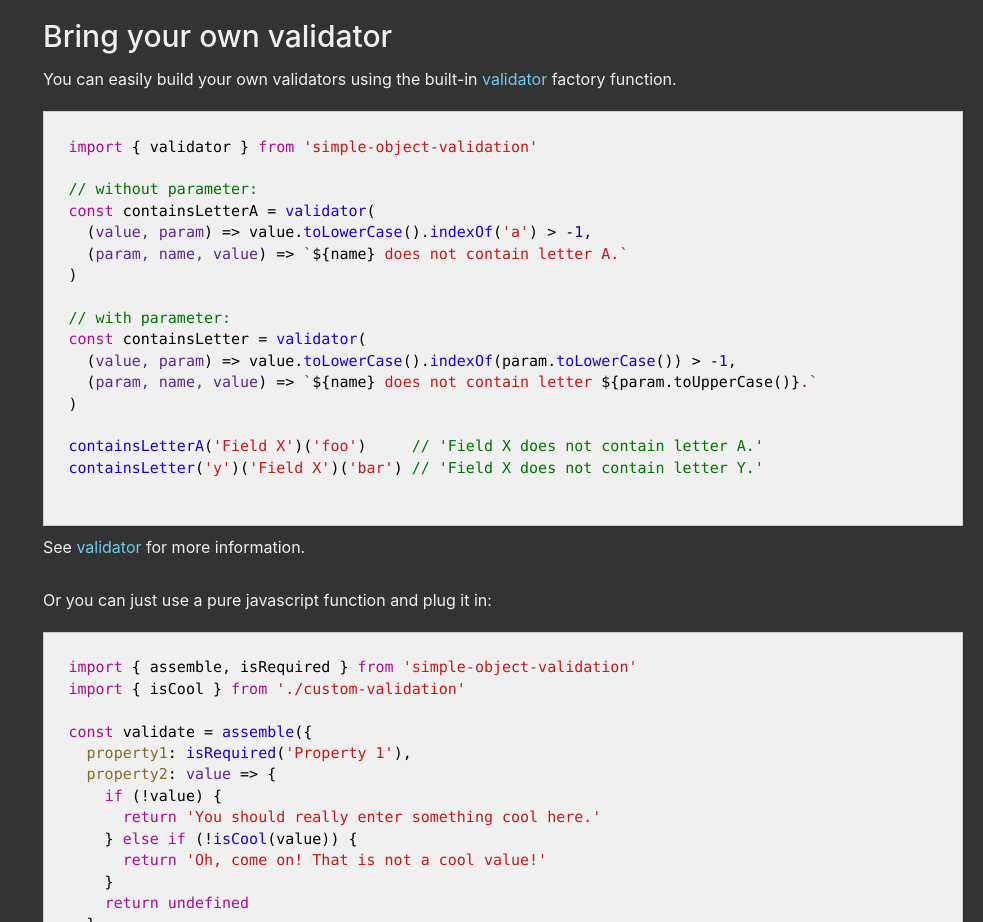
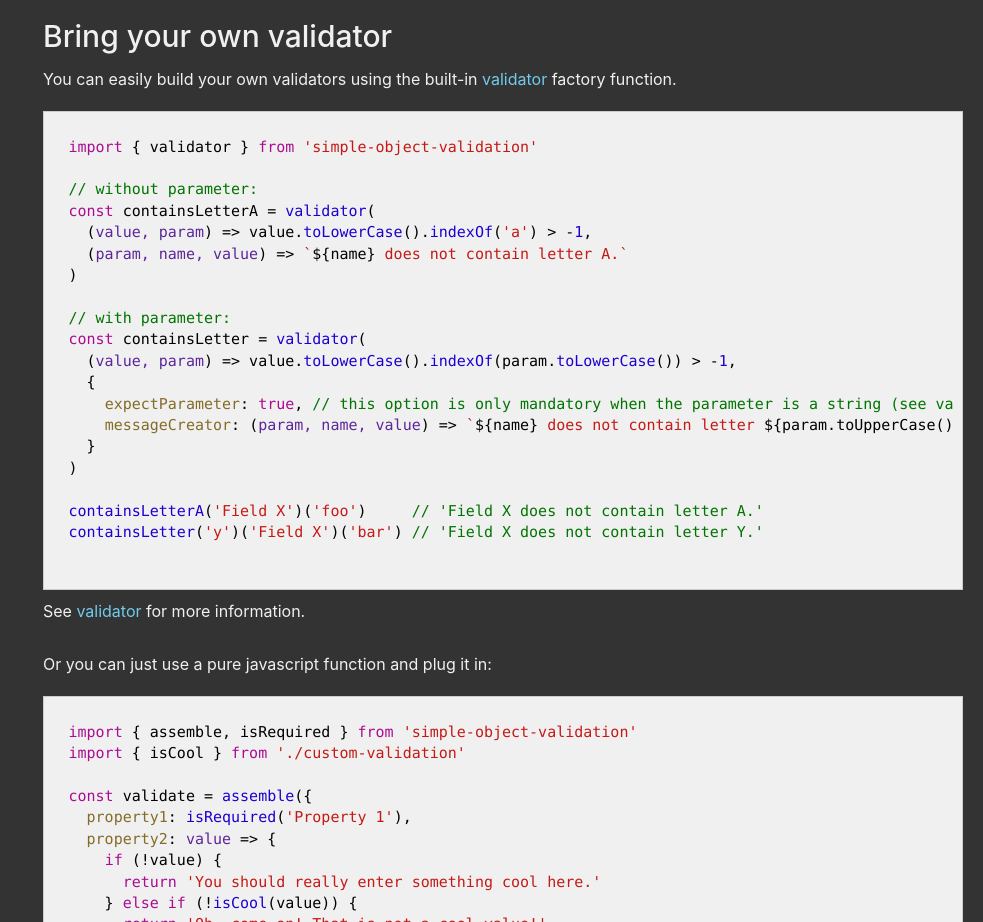
Before and after one commit to madcat23/simple-object-validation, a website built with webpack: page docs/index.html in a window 1280 px wide. Shown: the part 3640-4562 px from the top of the page, without its empty margins (297-1280 px from the left). Built offline with nearby package versions, Linux system fonts and the light colour scheme.

Commit message:
Fixed docs

```diff
--- a/docs/index.html
+++ b/docs/index.html
@@ -269,7 +269,10 @@
 // with parameter:
 const containsLetter = validator(
   (value, param) => value.toLowerCase().indexOf(param.toLowerCase()) > -1,
-  (param, name, value) => `${name} does not contain letter ${param.toUpperCase()}.`
+  {
+    expectParameter: true, // this option is only mandatory when the parameter is a string (see validator for more information)
+    messageCreator: (param, name, value) => `${name} does not contain letter ${param.toUpperCase()}.`
+  }
 )
 
 containsLetterA('Field X')('foo')     // 'Field X does not contain letter A.'
```
